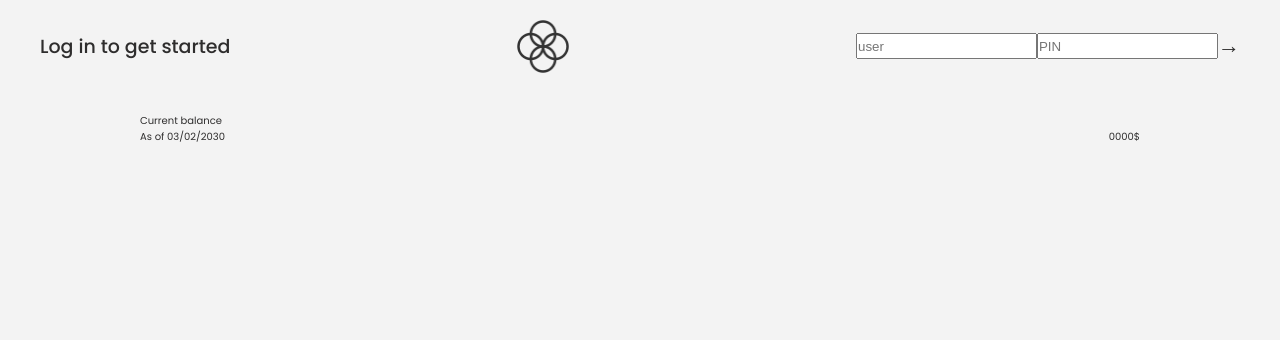
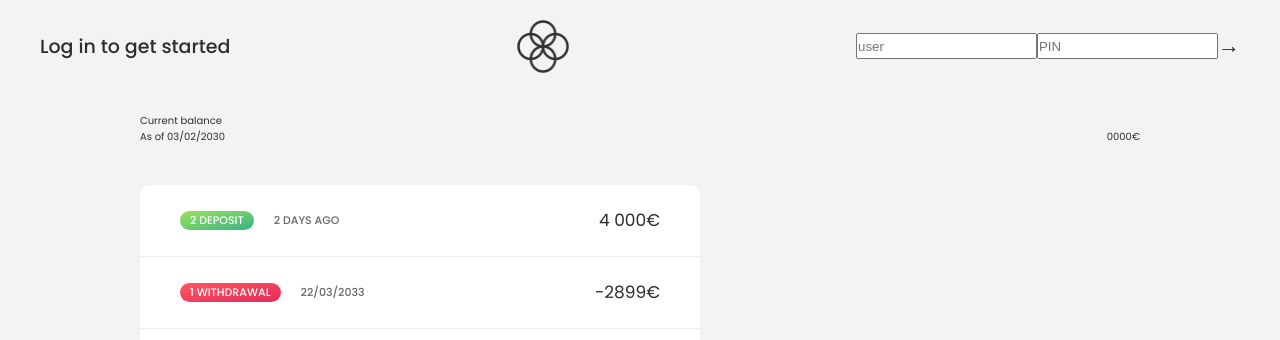
Before and after one commit to petekgithub/bankist-app, a plain HTML site: page index.html in a window 1280 px wide. Drawn offline with Linux system fonts and the light colour scheme.

Commit message:
movements-css

```diff
--- a/index.html
+++ b/index.html
@@ -37,11 +37,24 @@
           <p class="balance_label">Current balance</p>
           <p class="balance_date">As of <span>03/02/2030</span></p>
         </div>
-        <p class="balance_value">0000$</p>
+        <p class="balance_value">0000€</p>
       </div>
 
       <!-- MOVEMENTS -->
-      <div class="movements"></div>
+      <div class="movements">
+        <div class="movements__row">
+          <div class="movements__type movements__type--deposit">2 deposit</div>
+          <div class="movements__date">2 days ago</div>
+          <div class="movements__value">4 000€</div>
+        </div>
+        <div class="movements__row">
+          <div class="movements__type movements__type--withdrawal">
+            1 withdrawal
+          </div>
+          <div class="movements__date">22/03/2033</div>
+          <div class="movements__value">-2899€</div>
+        </div>
+      </div>
     </main>
   </body>
 </html>
--- a/style.css
+++ b/style.css
@@ -97,3 +97,42 @@ nav {
   font-size: 4.5rem;
   font-weight: 400;
 }
+/* MOVEMENTS */
+.movements {
+  grid-row: 2 / span 3;
+  background-color: #fff;
+  border-radius: 1rem;
+  overflow: scroll;
+}
+.movements__row {
+  padding: 2.25rem 4rem;
+  display: flex;
+  align-items: center;
+  border-bottom: 1px solid #eee;
+}
+.movements__type {
+  font-size: 1.1rem;
+  text-transform: uppercase;
+  font-weight: 500;
+  color: #fff;
+  padding: 0.1rem 1rem;
+  border-radius: 10reö;
+  border-radius: 10rem;
+  margin-right: 2rem;
+}
+.movements__type--deposit {
+  background-image: linear-gradient(to top left, #39b385, #9be15d);
+}
+.movements__type--withdrawal {
+  background-image: linear-gradient(to top left, #e52a5a, #ff585f);
+}
+.movements__date {
+  font-size: 1.1rem;
+  text-transform: uppercase;
+  font-weight: 500;
+  color: #666;
+}
+.movements__value {
+  margin-left: auto;
+  font-size: 1.7rem;
+}
```
